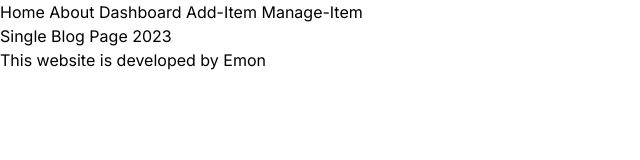
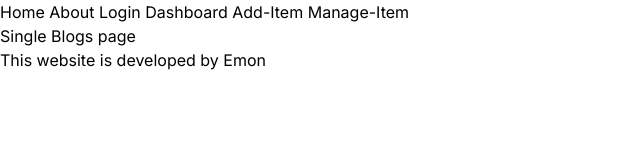
Before and after one commit to emon3455/M13-Module-83-NEXTjs, a Next.js app: page /blogs in a window 1280 px wide. Shown: the top 160 px of the page, without its empty margins (0-640 px from the left). Built offline with nearby package versions, Linux system fonts and the light colour scheme.

Commit message:
multiple layout and group layout done

```diff
--- /dev/null
+++ b/src/app/(main-layout)/blogs/[...segment]/page.js
@@ -0,0 +1,11 @@
+import React from 'react';
+
+const SingleBlog = () => {
+    return (
+        <div>
+            Single Blogs page
+        </div>
+    );
+};
+
+export default SingleBlog;
--- /dev/null
+++ b/src/app/(main-layout)/blogs/page.js
@@ -0,0 +1,11 @@
+import React from 'react';
+
+const BlogsPage = () => {
+    return (
+        <div>
+            Blogs page
+        </div>
+    );
+};
+
+export default BlogsPage;
--- /dev/null
+++ b/src/app/(main-layout)/layout.js
@@ -0,0 +1,26 @@
+import React from 'react';
+
+const layout = ({ children }) => {
+    return (
+        <div>
+
+            <nav>
+                <a href="/">Home </a>
+                <a href="/about"> About </a>
+                <a href="/login"> Login </a>
+                <a href="/dashboard"> Dashboard </a>
+                <a href="/dashboard/addItem"> Add-Item </a>
+                <a href="/dashboard/manageItem"> Manage-Item </a>
+            </nav>
+
+            {children}
+
+            <footer>
+                This website is developed by Emon
+            </footer>
+
+        </div>
+    );
+};
+
+export default layout;
--- a/src/app/blogs/[[...segment]]/page.js
+++ /dev/null
@@ -1,14 +0,0 @@
-import React from 'react';
-
-const SingleBlogPage = ({params}) => {
-
-    const [year, id ]= params.segment || [];
-
-    return (
-        <div>
-            Single Blog Page { year || new Date().getFullYear()}
-        </div>
-    );
-};
-
-export default SingleBlogPage;
--- a/src/app/layout.js
+++ b/src/app/layout.js
@@ -8,28 +8,15 @@ export const metadata = {
   description: 'First NextJS APP',
 }
 
-export default function RootLayout({ children }) {
+const  RootLayout = ({ children }) => {
   return (
     <html lang="en">
       <body className={inter.className}>
 
-        <header>
-          <nav>
-            <a href="/">Home </a>
-            <a href="/about"> About </a>
-            <a href="/dashboard"> Dashboard </a>
-            <a href="/dashboard/addItem"> Add-Item </a>
-            <a href="/dashboard/manageItem"> Manage-Item </a>
-          </nav>
-        </header>
-
         {children}
-
-        <footer>
-          This website is developed by Emon
-        </footer>
 
       </body>
     </html>
   )
 }
+export default RootLayout;
--- /dev/null
+++ b/src/app/login/layout.js
@@ -0,0 +1,11 @@
+import React from 'react';
+
+const LoginLayout = ({children}) => {
+    return (
+        <div>
+            {children}
+        </div>
+    );
+};
+
+export default LoginLayout;
--- /dev/null
+++ b/src/app/login/page.js
@@ -0,0 +1,11 @@
+import React from 'react';
+
+const LoginPage = () => {
+    return (
+        <div>
+            Login Form
+        </div>
+    );
+};
+
+export default LoginPage;
```
Also changed, not shown: src/app/(main-layout)/about/page.js (renamed from src/app/about/page.js), src/app/(main-layout)/page.js (renamed from src/app/page.js).
